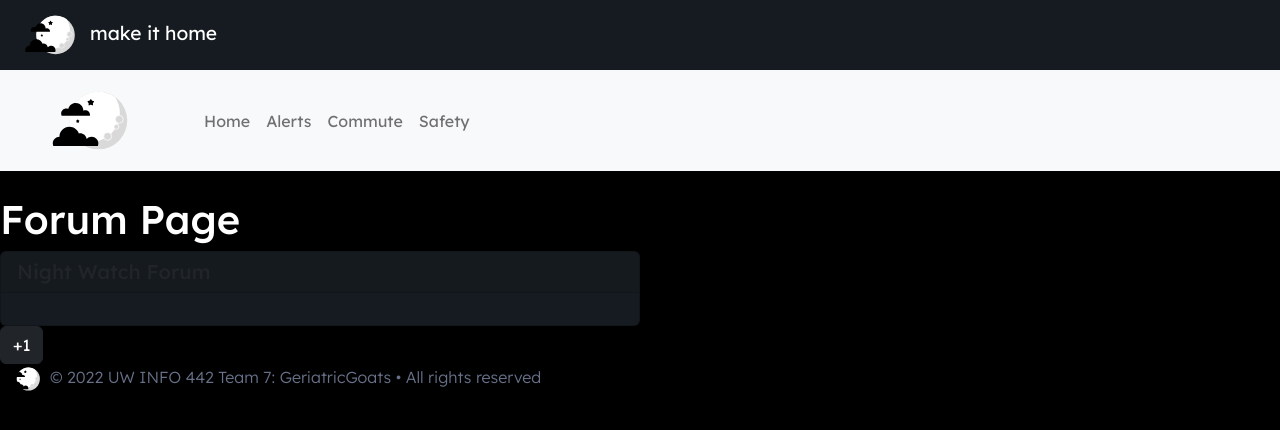
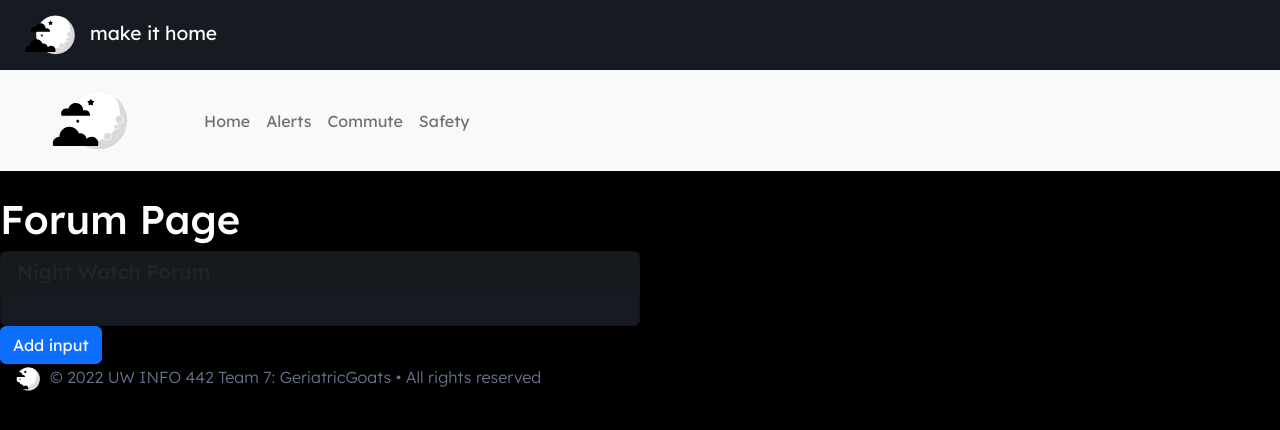
Before and after one commit to UW-INFO442-AU22/GeriatricGoats, a React (Create React App) app: page /forum in a window 1280 px wide. Shown: the top 430 px of the page. Built offline with nearby package versions, Linux system fonts and the light colour scheme.

Commit message:
add post functionality

```diff
--- a/src/Forum.js
+++ b/src/Forum.js
@@ -12,37 +12,53 @@ import {
     Table,
   } from "react-bootstrap";
 
-// This is the forum page. The forum goes here.
+// This is the forum page
 
 export function Forum(){
     return(
         <div>
             <MakeNavBar/>
             <h1>Forum Page</h1>
-            <MakeButton/>
+            <CardApp/>
         </div>
     )
 }
 
 
-// Render button, attach post functionality
-function MakeButton(){
+// CardApp takes in both MakeCard and MakePost just so the data can be shared
+function CardApp(){
+    const [postList, setPostList] = useState([]);
 
-    const [count, setCount] = useState([]);
-    const handleClick = function(event) {
-        setCount(<MakePost/>)
-        console.log(count);
-    }
+    const clicked = event => {
+      setPostList(postList.concat(<MakePost key={postList.length} />));
+    };
 
-return(
-    <span>
-    <MakeCard posts={count}/>
-    <Button onClick={handleClick} variant="dark">+1</Button>
-    </span>
-
-)
+    return (
+      <div>
+        <MakeCard posts={postList}/>
+        <Button onClick={clicked}>Add input</Button>
+      </div>
+    );
 }
 
+
+  // posts are attached here
+  // parent component
+function MakeCard(props){
+    const posts = props.posts;
+    return(
+
+     <Card style={{ width: '50%' }}>
+         <Card.Header as="h5">Night Watch Forum</Card.Header>
+         <Card.Body>
+            {posts}
+         </Card.Body>
+     </Card>
+
+   );
+
+
+ }
 
 // Make post
 // Child component
@@ -68,21 +84,3 @@ function MakePost(){
         </div>
 );
 }
-
-// Post will be attached here, parent component
-function MakeCard(props){
-
-   const posts = props.posts;
-
-   const postsArray = [];
-    return(
-
-    <Card style={{ width: '50%' }}>
-        <Card.Header as="h5">Night Watch Forum</Card.Header>
-        <Card.Body>
-          {posts}
-        </Card.Body>
-    </Card>
-
-  );
-}
```
